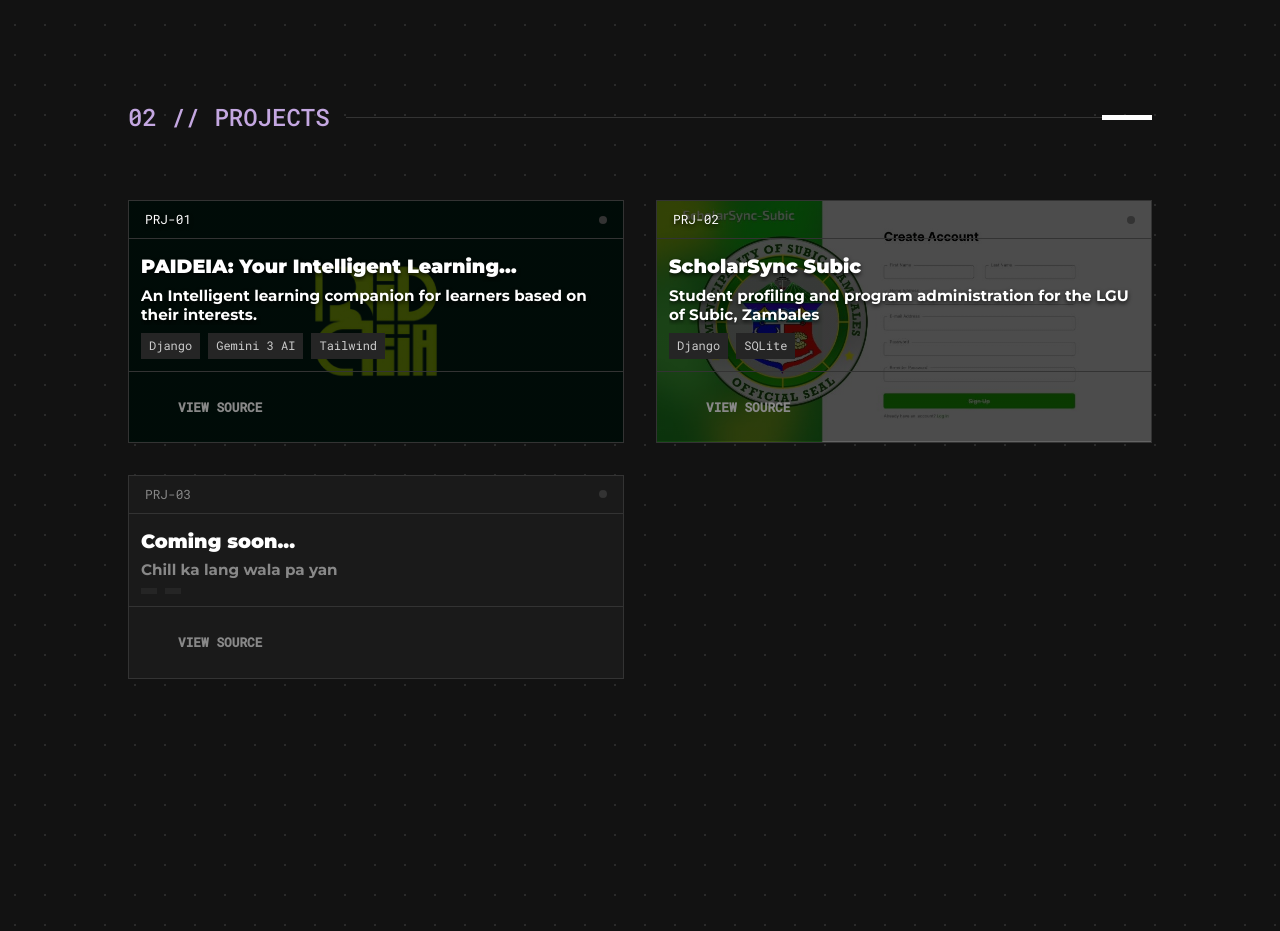
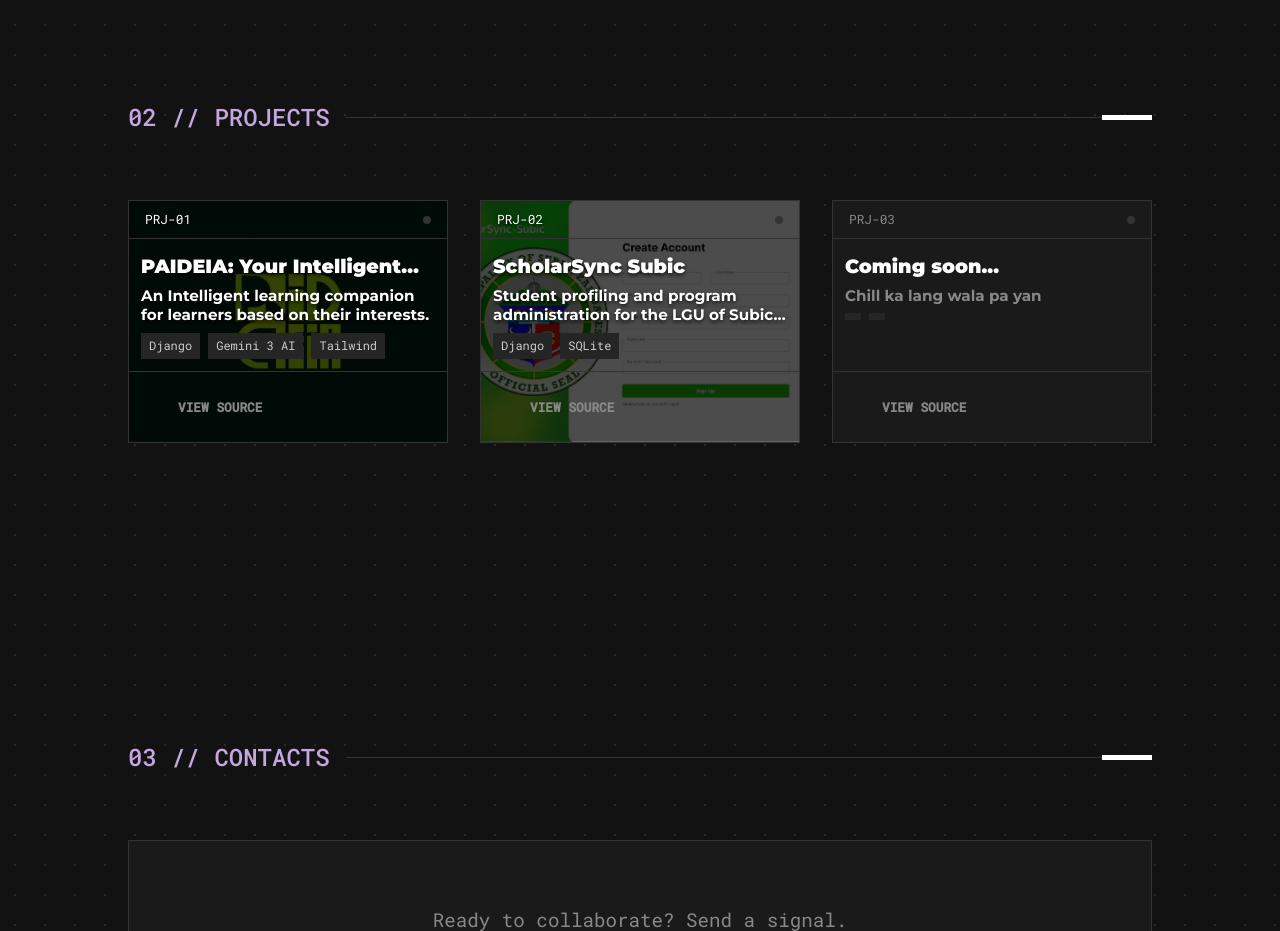
Before and after one commit to juizelander/portfoliowebsite-lander, a Django app: template portfolio/templates/portfolio/index.html in a window 1280 px wide. Shown: the part 830-1761 px from the top of the page. Run offline with Django 5.2, Linux system fonts and the light colour scheme; the template is opened without the code that fills it, so the values that code supplies are empty.

Commit message:
Reverting to standard card size

```diff
--- a/docs/static/portfolio/css/style.css
+++ b/docs/static/portfolio/css/style.css
@@ -375,7 +375,7 @@
 /* PROJECTS GRID */
 .projects-grid {
     display: grid;
-    grid-template-columns: repeat(auto-fit, minmax(450px, 1fr));
+    grid-template-columns: repeat(auto-fit, minmax(300px, 1fr));
     gap: 2rem;
 }
 
--- a/portfolio/static/portfolio/css/style.css
+++ b/portfolio/static/portfolio/css/style.css
@@ -375,7 +375,7 @@
 /* PROJECTS GRID */
 .projects-grid {
     display: grid;
-    grid-template-columns: repeat(auto-fit, minmax(450px, 1fr));
+    grid-template-columns: repeat(auto-fit, minmax(300px, 1fr));
     gap: 2rem;
 }
 
```
